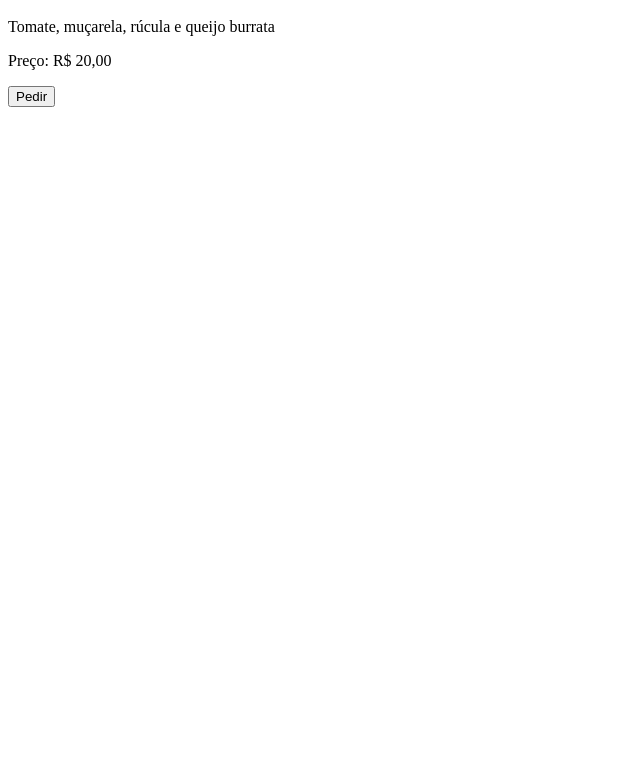
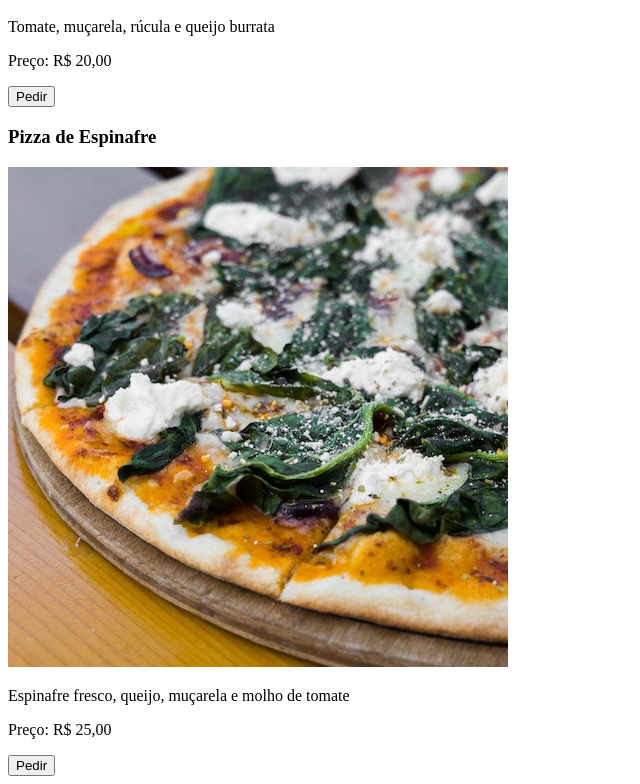
Before and after one commit to call-meRafael/react-mastery, a React (Vite) app in the folder pizza-menu/: page / in a window 1280 px wide. Shown: the part 3206-3990 px from the top of the page, without its empty margins (0-640 px from the left). Before the commit the page ends 3321 px from the top, so only its background shows below. Built offline with nearby package versions, Linux system fonts and the light colour scheme.

Commit message:
fix(data): add missing entry in data

```diff
--- a/pizza-menu/src/data/data.js
+++ b/pizza-menu/src/data/data.js
@@ -35,6 +35,13 @@ const pizzas = [
     photoName: "src/assets/prosciutto.jpg",
     soldOut: false,
   },
+  {
+    name: "Pizza de Espinafre",
+    ingredients: "Espinafre fresco, queijo, muçarela e molho de tomate",
+    price: 25,
+    photoName: "src/assets/spinaci.jpg",
+    soldOut: false,
+  }
 ];
 
 export { pizzas };
```
